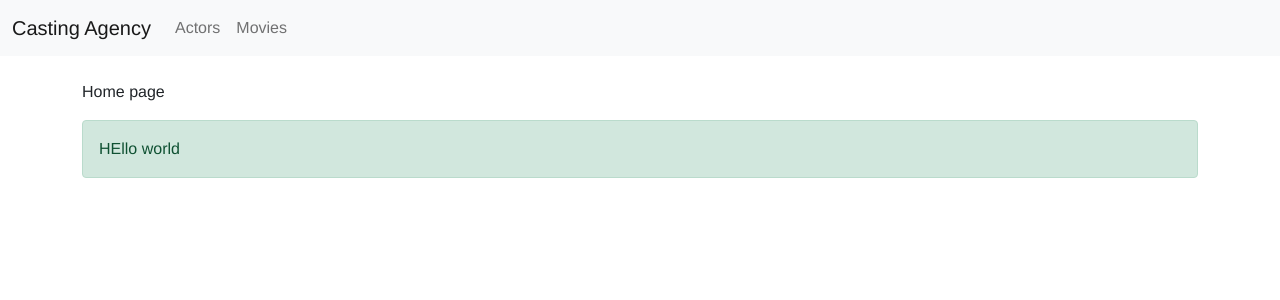
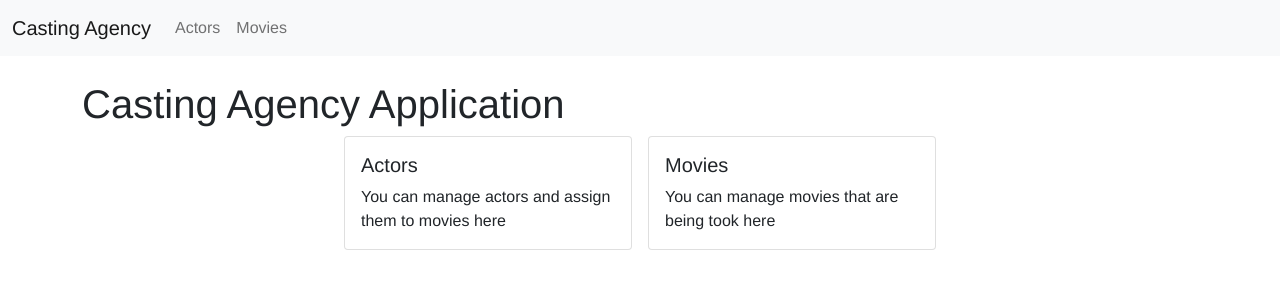
Before and after one commit to drdilyor/fsnd-capstone-frontend, a Vue app: page /#/ in a window 1280 px wide. Shown: the top 300 px of the page. Built offline with nearby package versions, Linux system fonts and the light colour scheme.

Commit message:
Add Home.vue

```diff
--- a/src/App.vue
+++ b/src/App.vue
@@ -1,7 +1,7 @@
 <template>
   <div id="app">
     <app-header/>
-    <router-view/>
+    <router-view class="flex-grow-1"/>
   </div>
 </template>
 
@@ -14,8 +14,13 @@ export default {
 }
 </script>
 
-<style lang="scss">
+<style>
+html, body, #app {
+  height: 100%;
+}
 #app {
+  display: flex;
+  flex-direction: column;
   font-family: Avenir, Helvetica, Arial, sans-serif;
   -webkit-font-smoothing: antialiased;
   -moz-osx-font-smoothing: grayscale;
--- a/src/components/AppHeader.vue
+++ b/src/components/AppHeader.vue
@@ -1,13 +1,13 @@
 <template>
   <nav
-    class="navbar navbar-expand-lg navbar-light bg-light mb-4"
+    class="navbar navbar-expand-md navbar-light bg-light mb-4"
     >
     <div class="container-fluid">
       <router-link class="navbar-brand" to="/">Casting Agency</router-link>
       <button class="navbar-toggler" type="button" @click="navbarExpand = !navbarExpand">
         <span class="navbar-toggler-icon"></span>
       </button>
-      <div class="navbar-collapse" :class="{collapse: navbarExpand}" id="navbarNav">
+      <div class="navbar-collapse" :class="{collapse: !navbarExpand}" id="navbarNav">
         <ul class="navbar-nav">
           <li class="nav-item" v-for="(link, index) in navbarLinks" :key="index">
             <router-link
--- a/src/views/Home.vue
+++ b/src/views/Home.vue
@@ -1,7 +1,20 @@
 <template>
   <div class="container">
-    <p>Home page</p>
-    <div class="alert alert-success">HEllo world</div>
+    <h1>Casting Agency Application</h1>
+    <div class="home-page-cards">
+      <div class="card">
+        <router-link class="card-body" to="/actors" tag="div">
+          <h5 class="card-title">Actors</h5>
+          <div class="card-text">You can manage actors and assign them to movies here</div>
+        </router-link>
+      </div>
+      <div class="card">
+        <router-link class="card-body" to="/actors" tag="div">
+          <h5 class="card-title">Movies</h5>
+          <div class="card-text">You can manage movies that are being took here</div>
+        </router-link>
+      </div>
+    </div>
   </div>
 </template>
 
@@ -10,3 +23,13 @@ export default {
   name: 'Home',
 }
 </script>
+
+<style scoped>
+.home-page-cards {
+  display: grid;
+  column-gap: 1rem;
+  row-gap: 1rem;
+  grid-template-columns: repeat(auto-fit, 18rem);
+  justify-content: center;
+}
+</style>
```
